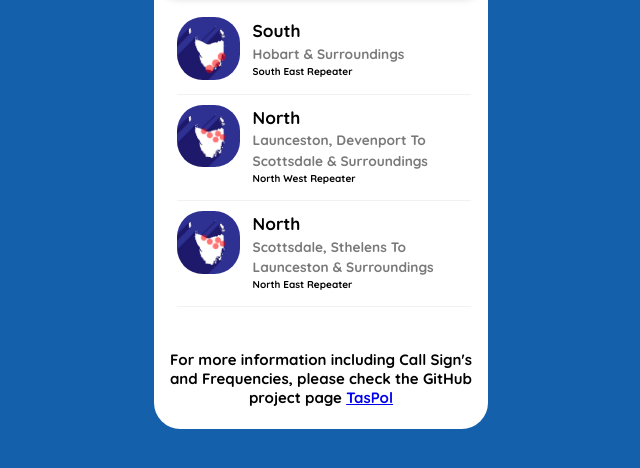
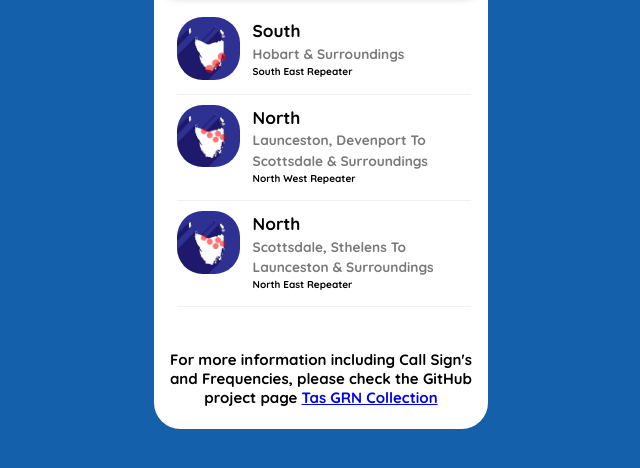
Before and after one commit to ElijahCuff/taspol, a plain HTML site: page index.html in a window 1280 px wide. Shown: the part 244-712 px from the top of the page, without its empty margins (319-959 px from the left). Drawn offline with Linux system fonts and the light colour scheme.

Commit message:
Update index.html
Up

```diff
--- a/index.html
+++ b/index.html
@@ -161,7 +161,7 @@
 
 <div width="100%" align="center">
 
-  <p width="100%" align="center" style="margin:4px;font-size:15px;margin-top:5px; height:50px;">For more information including Call Sign's and Frequencies, please check the GitHub project page <a href="https://github.com/ElijahCuff/taspol">TasPol</a></p><br>
+  <p width="100%" align="center" style="margin:4px;font-size:15px;margin-top:5px; height:50px;">For more information including Call Sign's and Frequencies, please check the GitHub project page <a href="https://github.com/ElijahCuff/Tas-GRN-Collection">Tas GRN Collection</a></p><br>
   </div>
 
 
```
